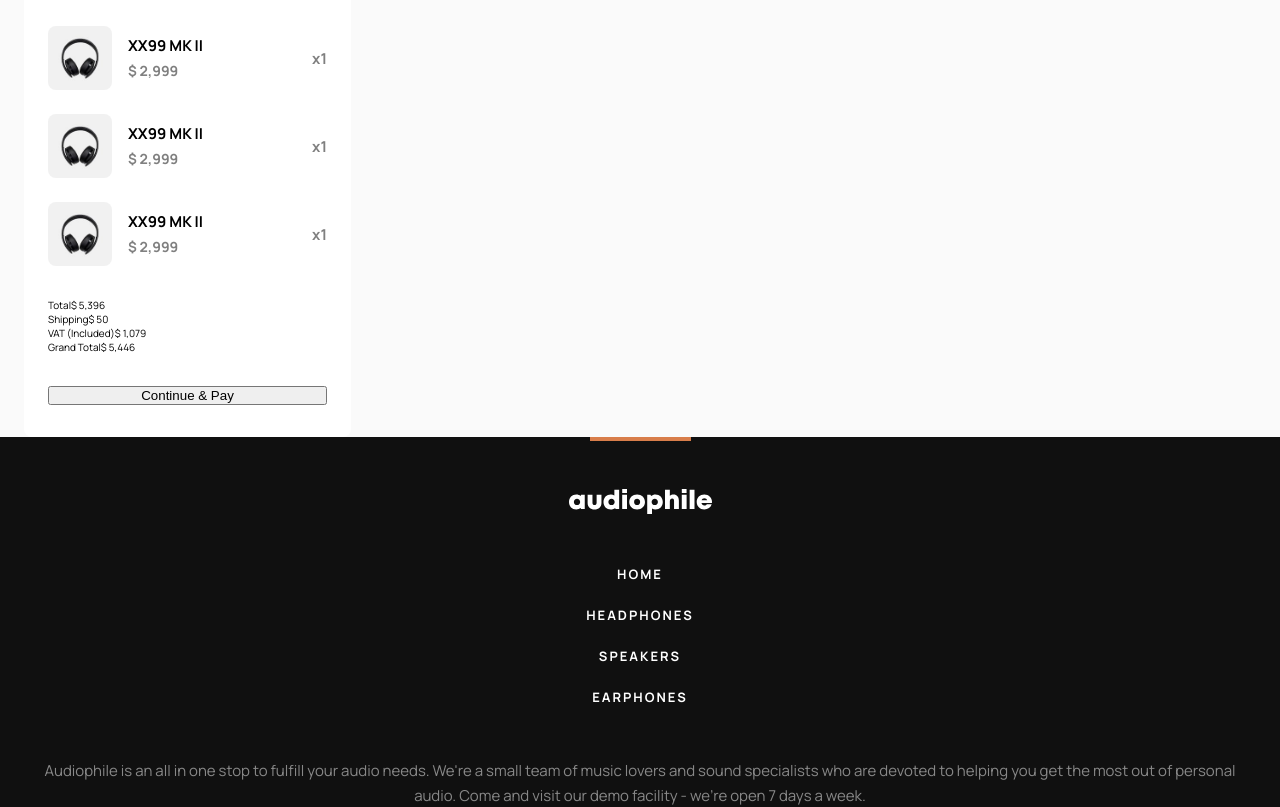
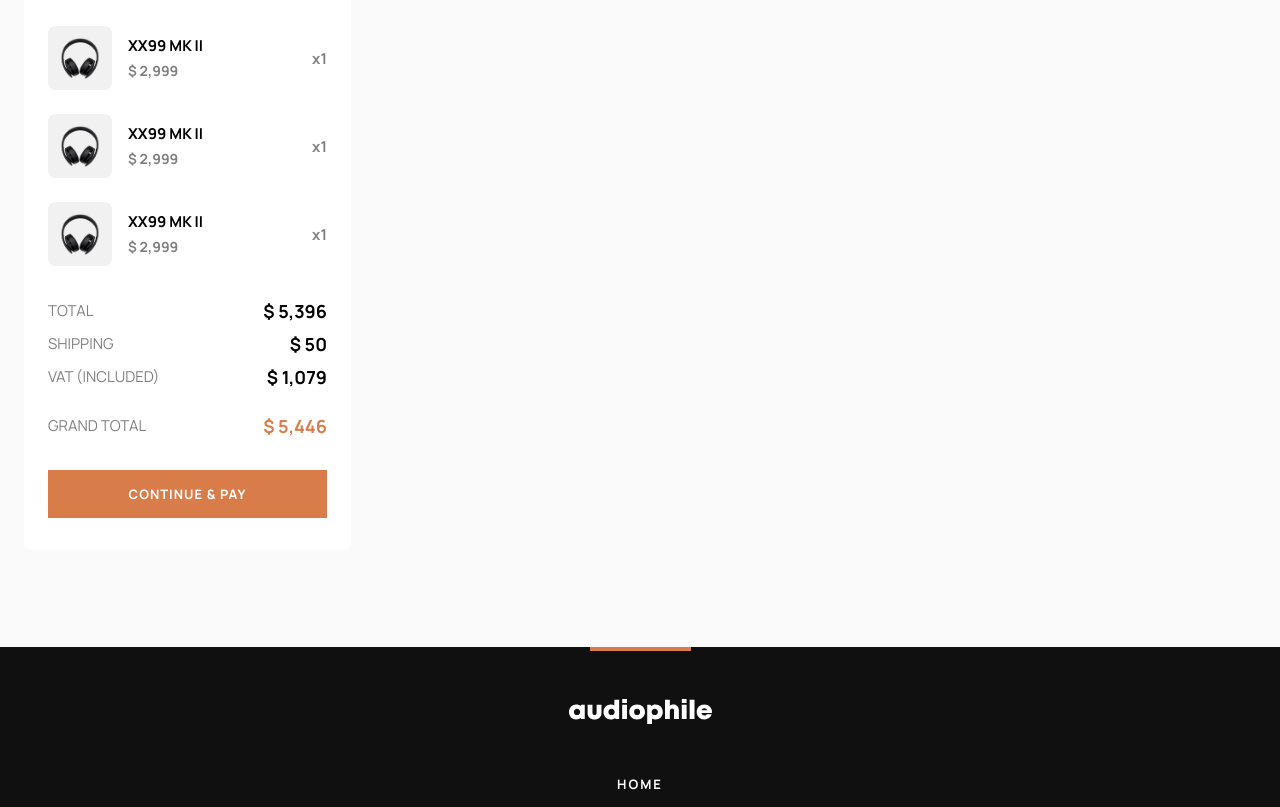
Before and after one commit to AdamHaniff/Audiophile-E-Commerce-Website, a React (Create React App) app: page /checkout in a window 1280 px wide. Shown: the part 1637-2444 px from the top of the page. Built offline with nearby package versions, Linux system fonts and the light colour scheme.

Commit message:
Created isModalOpen state in Checkout component

```diff
--- a/src/components/cart/Cart.js
+++ b/src/components/cart/Cart.js
@@ -1,5 +1,6 @@
 import { useNavigate } from "react-router-dom";
 import CartItem from "../ui/CartItem";
+import LabelValue from "../ui/LabelValue";
 
 function Cart({ setIsCartOpen }) {
   // VARIABLES
@@ -25,10 +26,7 @@ function Cart({ setIsCartOpen }) {
         <CartItem />
       </ul>
       <div className="cart__total-checkout">
-        <div className="cart__total-price">
-          <span className="cart__total-text">Total</span>
-          <span className="cart__price">$ 5,396</span>
-        </div>
+        <LabelValue label="Total" value="$ 5,396" />
         <button
           className="cart__checkout"
           type="button"
--- a/src/components/checkout/LabelValue.js
+++ /dev/null
@@ -1,10 +0,0 @@
-function LabelValue({ label, value }) {
-  return (
-    <div>
-      <span className="summary__label">{label}</span>
-      <span className="summary__value">{value}</span>
-    </div>
-  );
-}
-
-export default LabelValue;
--- a/src/components/checkout/Summary.js
+++ b/src/components/checkout/Summary.js
@@ -1,7 +1,7 @@
 import CartItem from "../ui/CartItem";
-import LabelValue from "./LabelValue";
+import LabelValue from "../ui/LabelValue";
 
-function Summary() {
+function Summary({ setIsModalOpen }) {
   return (
     <section className="summary">
       <h2 className="summary__header">Summary</h2>
@@ -16,7 +16,11 @@ function Summary() {
         <LabelValue label="VAT (Included)" value="$ 1,079" />
         <LabelValue label="Grand Total" value="$ 5,446" />
       </div>
-      <button className="summary__btn" type="button">
+      <button
+        className="summary__btn"
+        type="button"
+        onClick={() => setIsModalOpen(true)}
+      >
         Continue & Pay
       </button>
     </section>
--- /dev/null
+++ b/src/components/modal/Modal.js
@@ -0,0 +1,5 @@
+function Modal() {
+  return <div></div>;
+}
+
+export default Modal;
--- a/src/components/pages/Checkout.js
+++ b/src/components/pages/Checkout.js
@@ -1,15 +1,23 @@
 import GoBackBtn from "../ui/GoBackBtn";
 import CheckoutContainer from "../checkout/CheckoutContainer";
 import Summary from "../checkout/Summary";
+import { useState } from "react";
+import Overlay from "../ui/Overlay";
+import Modal from "../modal/Modal";
 
 function Checkout() {
+  // STATE
+  const [isModalOpen, setIsModalOpen] = useState(false);
+
   return (
     <div className="sections-container">
       <GoBackBtn />
       <div className="checkout-summary">
         <CheckoutContainer />
-        <Summary />
+        <Summary setIsModalOpen={setIsModalOpen} />
       </div>
+      {isModalOpen && <Modal />}
+      <Overlay isVisible={isModalOpen} isModal={true} />
     </div>
   );
 }
--- /dev/null
+++ b/src/components/ui/LabelValue.js
@@ -0,0 +1,10 @@
+function LabelValue({ label, value }) {
+  return (
+    <div className="label-value">
+      <span className="label-value__label">{label}</span>
+      <span className="label-value__value">{value}</span>
+    </div>
+  );
+}
+
+export default LabelValue;
--- a/src/components/ui/Overlay.js
+++ b/src/components/ui/Overlay.js
@@ -1,7 +1,9 @@
-function Overlay({ isVisible, onOverlayClick }) {
+function Overlay({ isVisible, onOverlayClick, isModal }) {
   return (
     <div
-      className={`overlay ${isVisible ? "overlay--visible" : ""}`}
+      className={`overlay ${isVisible ? "overlay--visible" : ""} ${
+        isModal ? "overlay--fixed" : ""
+      }`}
       onClick={onOverlayClick}
     ></div>
   );
--- a/src/css/main.css
+++ b/src/css/main.css
@@ -710,22 +710,6 @@ body {
   flex-direction: column;
   gap: 2.4rem;
 }
-.cart__total-price {
-  display: flex;
-  align-items: center;
-  justify-content: space-between;
-}
-.cart__total-text {
-  color: rgba(0, 0, 0, 0.5);
-  font-size: 1.5rem;
-  line-height: 2.5rem;
-  text-transform: uppercase;
-}
-.cart__price {
-  color: #000;
-  font-size: 1.8rem;
-  font-weight: 700;
-}
 .cart__checkout {
   height: 4.8rem;
   border: none;
@@ -751,6 +735,7 @@ body {
   display: flex;
   flex-direction: column;
   gap: 3.2rem;
+  margin-bottom: 9.7rem;
 }
 .checkout__header {
   color: #000;
@@ -934,6 +919,45 @@ body {
   font-weight: 700;
   line-height: 2.5rem;
 }
+.summary__totals {
+  display: flex;
+  flex-direction: column;
+  gap: 0.8rem;
+}
+.summary__totals .label-value:last-child {
+  margin-top: 1.6rem;
+}
+.summary__totals .label-value:last-child .label-value__value {
+  color: #d87d4a;
+}
+.summary__btn {
+  height: 4.8rem;
+  background: #d87d4a;
+  border: none;
+  color: #fff;
+  font-family: inherit;
+  font-size: 1.3rem;
+  font-weight: 700;
+  letter-spacing: 0.1rem;
+  text-transform: uppercase;
+}
+
+.label-value {
+  display: flex;
+  align-items: center;
+  justify-content: space-between;
+}
+.label-value__label {
+  color: rgba(0, 0, 0, 0.5);
+  font-size: 1.5rem;
+  line-height: 2.5rem;
+  text-transform: uppercase;
+}
+.label-value__value {
+  color: #000;
+  font-size: 1.8rem;
+  font-weight: 700;
+}
 
 .overlay {
   position: absolute;
@@ -955,4 +979,7 @@ body {
 .overlay--visible {
   opacity: 1;
   pointer-events: all;
+}
+.overlay--fixed {
+  position: fixed;
 }/*# sourceMappingURL=main.css.map */
--- a/src/sass/main.scss
+++ b/src/sass/main.scss
@@ -857,25 +857,6 @@ body {
     gap: 2.4rem;
   }
 
-  &__total-price {
-    display: flex;
-    align-items: center;
-    justify-content: space-between;
-  }
-
-  &__total-text {
-    color: $color-black-50-percent;
-    font-size: 1.5rem;
-    line-height: 2.5rem;
-    text-transform: uppercase;
-  }
-
-  &__price {
-    color: $color-black;
-    font-size: 1.8rem;
-    font-weight: $fw-bold;
-  }
-
   &__checkout {
     height: 4.8rem;
     border: none;
@@ -903,6 +884,7 @@ body {
     display: flex;
     flex-direction: column;
     gap: 3.2rem;
+    margin-bottom: 9.7rem;
   }
 
   &__header {
@@ -1094,6 +1076,52 @@ body {
     font-weight: $fw-bold;
     line-height: 2.5rem;
   }
+
+  &__totals {
+    display: flex;
+    flex-direction: column;
+    gap: 0.8rem;
+
+    & .label-value:last-child {
+      margin-top: 1.6rem;
+
+      & .label-value__value {
+        color: $color-raw-sienna;
+      }
+    }
+  }
+
+  &__btn {
+    height: 4.8rem;
+    background: $color-raw-sienna;
+    border: none;
+    color: $color-white;
+    font-family: inherit;
+    font-size: 1.3rem;
+    font-weight: $fw-bold;
+    letter-spacing: 0.1rem;
+    text-transform: uppercase;
+  }
+}
+
+// ********** LABEL-VALUE **********
+.label-value {
+  display: flex;
+  align-items: center;
+  justify-content: space-between;
+
+  &__label {
+    color: $color-black-50-percent;
+    font-size: 1.5rem;
+    line-height: 2.5rem;
+    text-transform: uppercase;
+  }
+
+  &__value {
+    color: $color-black;
+    font-size: 1.8rem;
+    font-weight: $fw-bold;
+  }
 }
 
 // ************ OVERLAY ************
@@ -1123,4 +1151,8 @@ body {
     opacity: 1;
     pointer-events: all;
   }
+
+  &--fixed {
+    position: fixed;
+  }
 }
```
Also changed, not shown: 1 other file (tests, documents, lock files or other folders).
